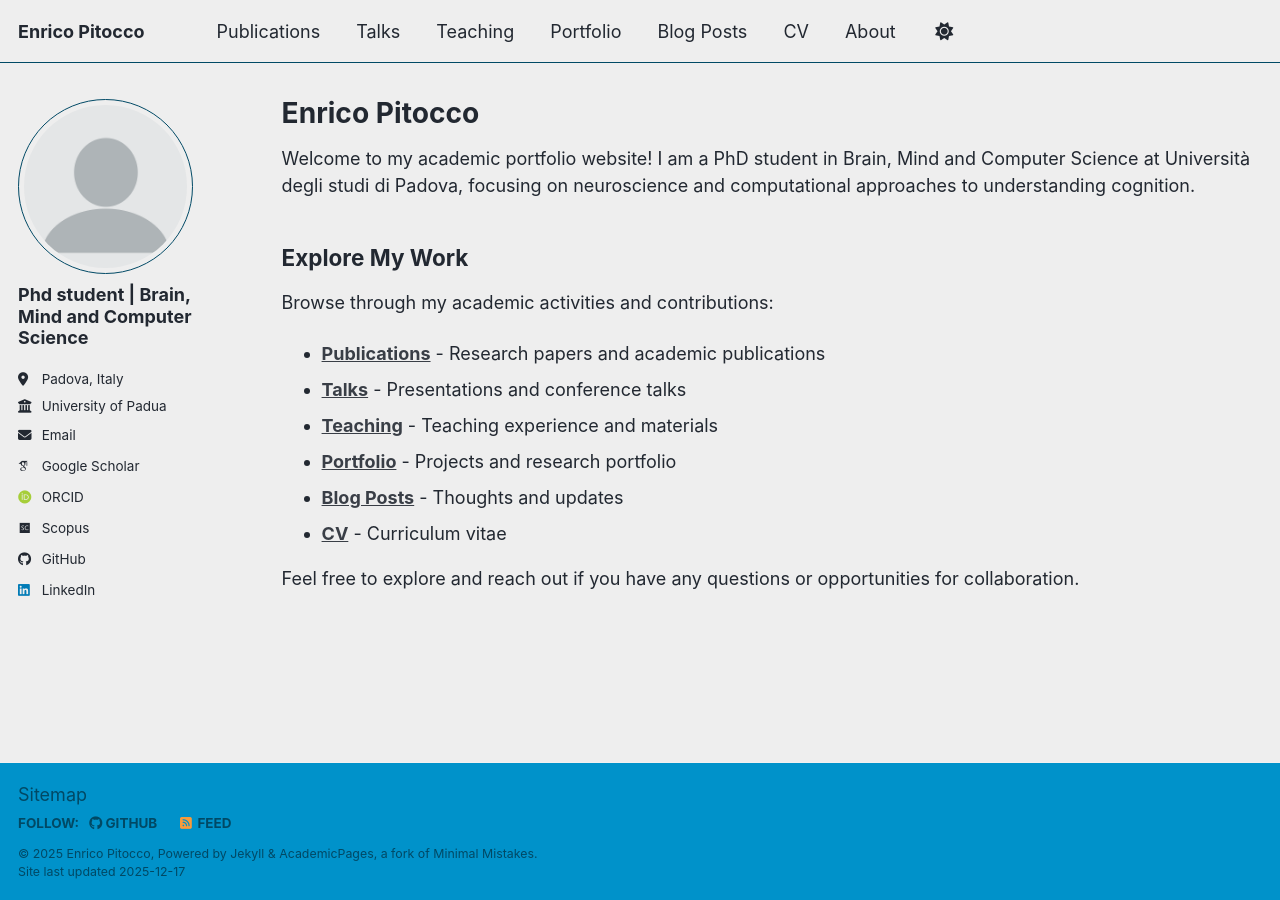
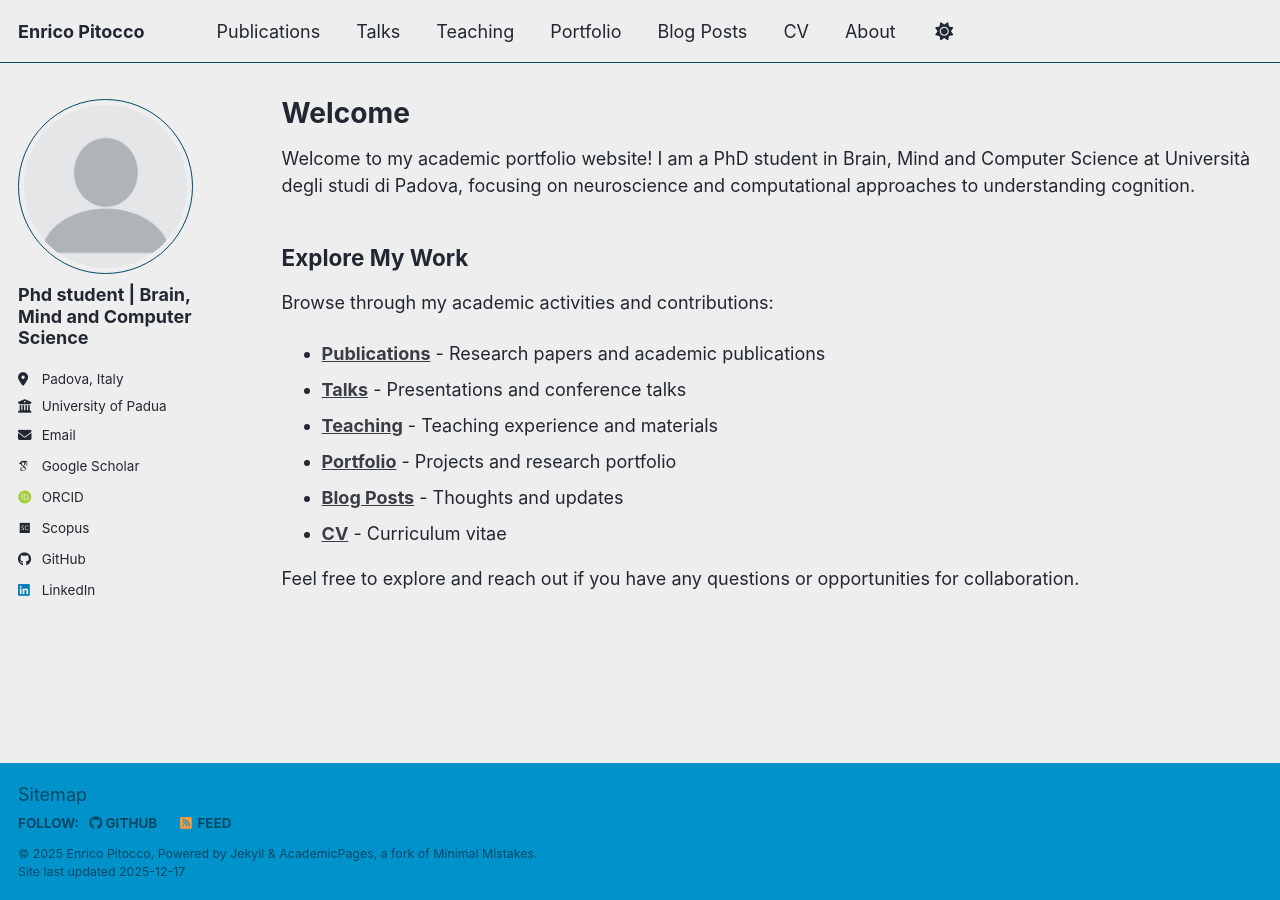
Before and after one commit to enricopitocco/enricopitocco.github.io, a Jekyll site: the page built from index.md, in a window 1280 px wide. Built offline with Jekyll 4.4.1, drawn with Linux system fonts in a browser that asks for light colours; some web fonts are replaced; a script bundle is joined from its source files by our own code; library files that are not in the unit come from our copies.

Commit message:
Update index.md

```diff
--- a/index.md
+++ b/index.md
@@ -1,7 +1,7 @@
 ---
 layout: archive
 author_profile: true
-title: "Enrico Pitocco"
+title: "Welcome"
 ---
 
 Welcome to my academic portfolio website! I am a PhD student in Brain, Mind and Computer Science at Università degli studi di Padova, focusing on neuroscience and computational approaches to understanding cognition.
```
